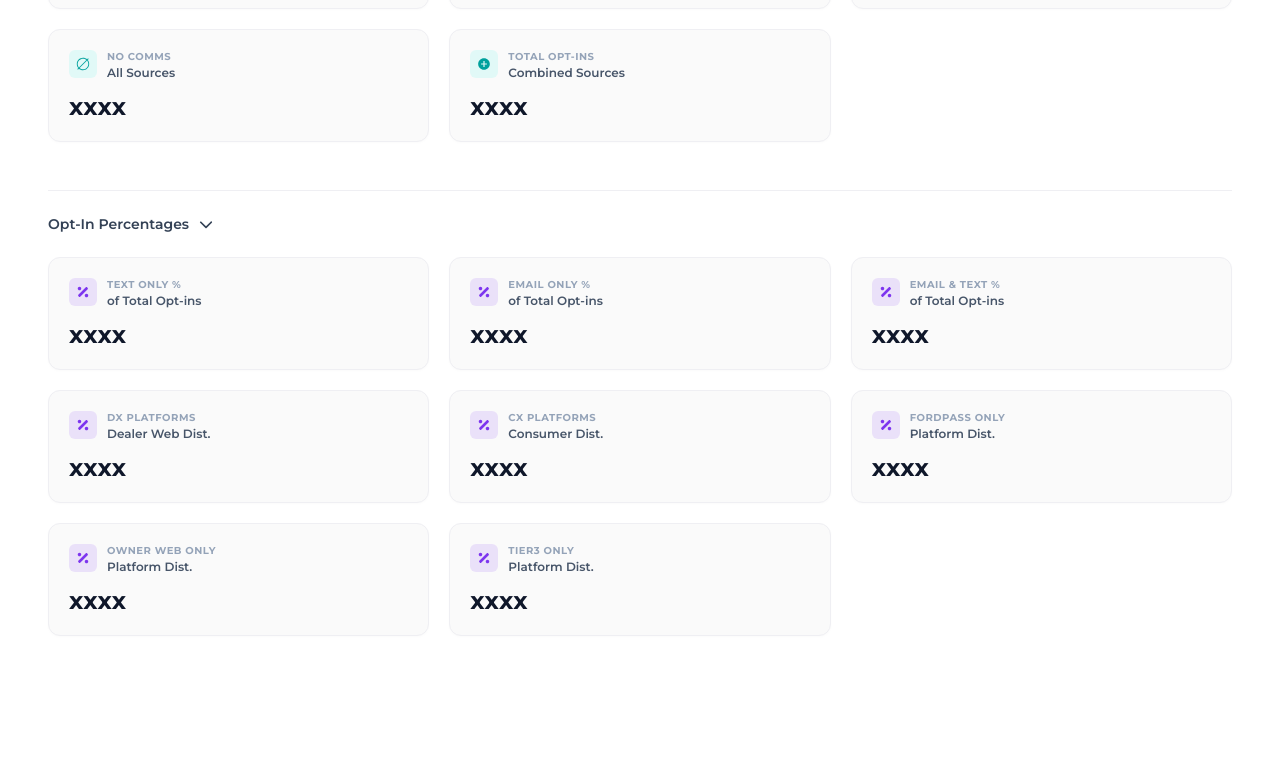
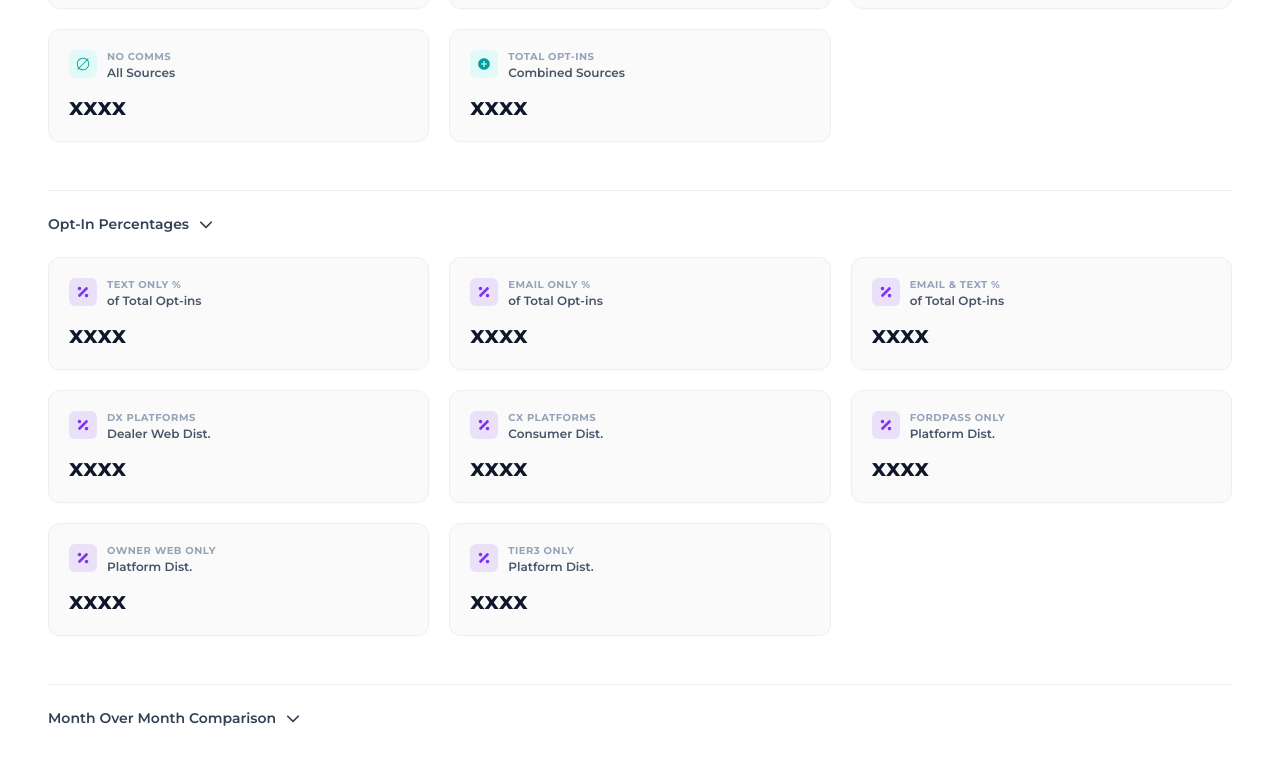
Before and after one commit to joemurphy3515/Metrics-Dashboard-Example, a React (Vite) app: page / in a window 1280 px wide. Shown: the part 1188-1953 px from the top of the page. Before the commit the page ends 1904 px from the top, so only its background shows below. Built offline with nearby package versions, Linux system fonts and the light colour scheme.

Commit message:
added comparison section

```diff
--- a/src/App.tsx
+++ b/src/App.tsx
@@ -61,6 +61,7 @@ function App() {
     metrics: true,
     totals: true,
     percentages: true,
+    monthOverMonth: true
   });
 
   const toggleSection = (section: keyof typeof sectionsOpen) => {
@@ -438,6 +439,27 @@ function App() {
           </div>
         )}
       </section>
+
+      <hr className="divider" />
+
+      {/* MONTH OVER MONTH SECTION */}
+      <section className="metrics-section">
+        <div
+          className="section-header-clickable"
+          onClick={() => toggleSection("monthOverMonth")}
+        >
+          <h3 className="section-label">
+            Month Over Month Comparison
+            {sectionsOpen.monthOverMonth ? (
+              <FaChevronDown className="chevron" />
+            ) : (
+              <FaChevronRight className="chevron" />
+            )}
+          </h3>
+        </div>
+      </section>
+
+
     </div>
   );
 }
```
